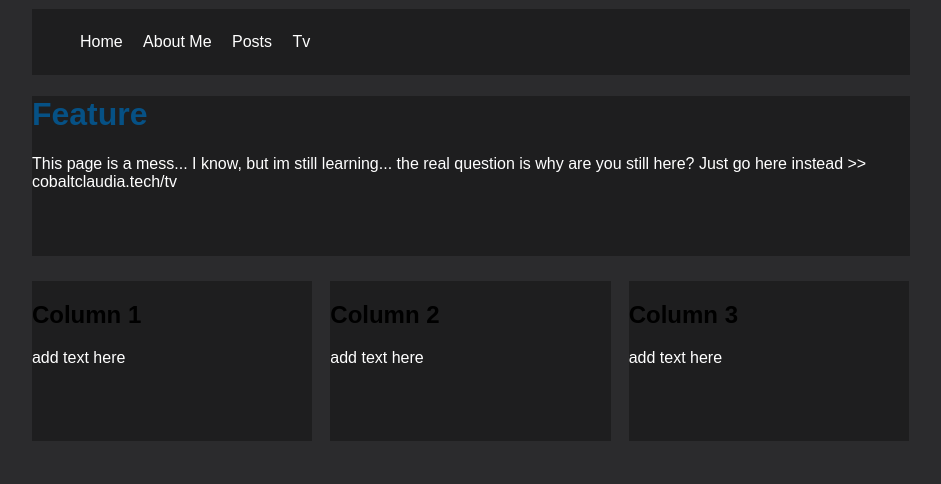
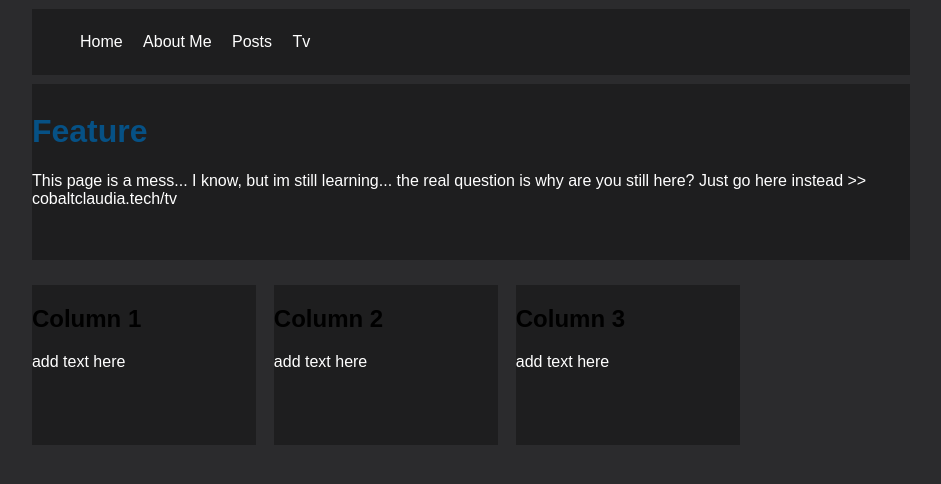
Before and after one commit to ceruleancee/ceruleancee.github.io, a Jekyll site: the page posts.html, which Jekyll copies as it is, in a window 1280 px wide. Shown: the top 484 px of the page, without its empty margins (169-1110 px from the left). Built offline with Jekyll 4.4.1, drawn with Linux system fonts in a browser that asks for light colours.

Commit message:
More tweaks

```diff
--- a/aboutme.html
+++ b/aboutme.html
@@ -58,7 +58,7 @@
     p {
         padding: 0.5em 0;
         color: #ffffff;}
-    #feature, .article{
+    #feature{
         margin: 1%;
         height: 10em;
         margin-bottom: 1em;
--- a/posts.html
+++ b/posts.html
@@ -53,18 +53,14 @@
         font-family: Arial, Verdana, sans-serif;
         background-color: #2b2b2d;
     }
-    #nav {
-        margin: 1%;
-        background-color: #1e1e1f;
-        padding: 0.5em 0;}
-    #nav {
+    #nav, #feature{
         margin: 1%;
         background-color: #1e1e1f;
         padding: 0.5em 0;}
     .column1, .column2, .column3{
-        width: 31.3%;
+        width: 25%;
         float: left;
-        margin: 1%; }
+        margin: 1%;}
     .column3 {
         margin-right: 0; }
     p {color: #ffffff; }
--- a/sitemap.html
+++ b/sitemap.html
@@ -37,7 +37,8 @@
     #nav {
         margin: 1%;
         background-color: #1e1e1f;
-        padding: 0.5em 0;}
+        padding: 0.5em 0;
+        width: 80%; }
     li { display: inline;
         padding: 0.5em;}
     p { color: #ffffff;}
--- a/socials.html
+++ b/socials.html
@@ -1,5 +1,5 @@
 <!DOCTYPE html>
-<html lang="en">
+<html lang="en" xmlns="http://www.w3.org/1999/html">
 <head>
     <meta charset="UTF-8">
     <title>Socials</title>
@@ -27,7 +27,7 @@
                 <a href="https://www.twitch.tv/cobaltclaudia"><img src="images/socials/twitch1.webp" width="50" height="50"></a>
             </p>
             </div>
-
+        </div>
     </body>
 </html>
 <style type="text/css">
```
Also changed, not shown: other parts of socials.html (+1 -1 lines), index.html (+5 -2 lines).
